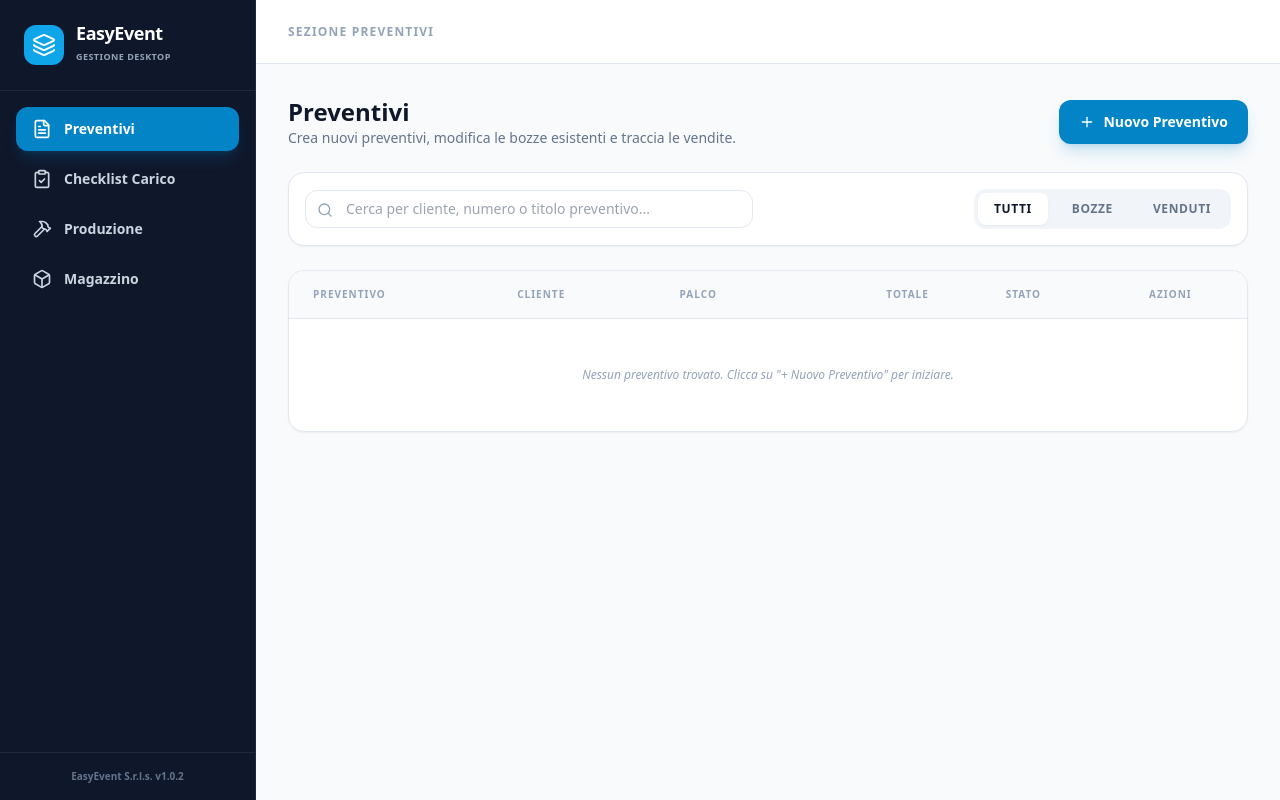
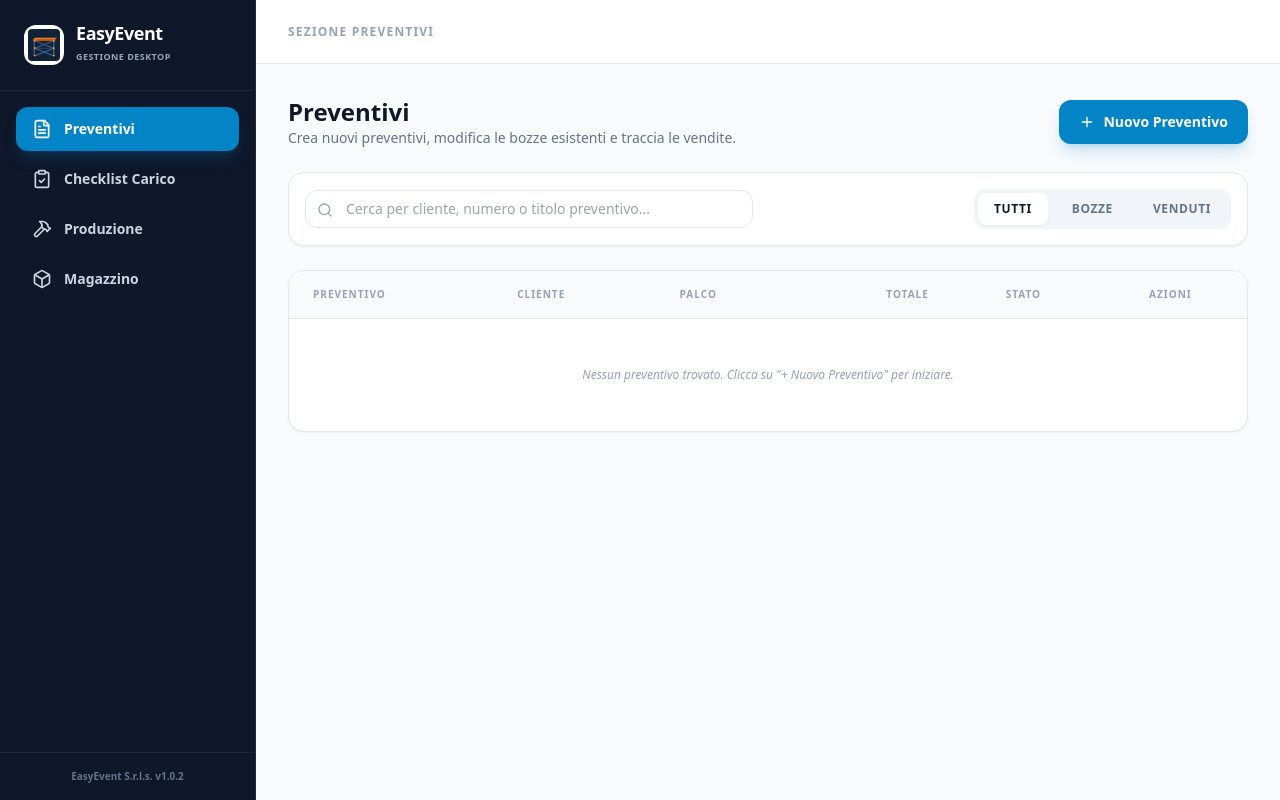
Before and after one commit to CosmoNetinfo/Creatore-preventivi-palchi, a React (Vite) app: page / in a window 1280 px wide. Built offline with nearby package versions, Linux system fonts and the light colour scheme.

Commit message:
Fix: use brand icon in sidebar header and bump version to 1.1.4

```diff
--- a/package.json
+++ b/package.json
@@ -1,7 +1,7 @@
 {
   "name": "easyevent-desktop",
   "private": true,
-  "version": "1.1.3",
+  "version": "1.1.4",
   "type": "module",
   "scripts": {
     "dev": "vite",
--- a/src-tauri/tauri.conf.json
+++ b/src-tauri/tauri.conf.json
@@ -1,6 +1,6 @@
 {
   "productName": "EasyEvent",
-  "version": "1.1.3",
+  "version": "1.1.4",
   "identifier": "com.easyevent.desktop",
   "build": {
     "beforeDevCommand": "npm run dev",
--- a/src/App.tsx
+++ b/src/App.tsx
@@ -21,7 +21,6 @@ import {
   ArrowLeft,
   Calendar,
   User,
-  Layers,
   TrendingUp
 } from 'lucide-react';
 import { DatabaseService } from './services/database';
@@ -182,8 +181,8 @@ const App: React.FC = () => {
       <aside className="w-64 bg-slate-900 text-slate-300 flex flex-col shrink-0 border-r border-slate-800 print:hidden">
         {/* Logo / Header */}
         <div className="p-6 border-b border-slate-800 flex items-center gap-3">
-          <div className="bg-brand-500 p-2 rounded-xl text-white">
-            <Layers className="h-6 w-6" />
+          <div className="p-1 rounded-xl bg-white flex items-center justify-center">
+            <img src="/brand/easyevent_icon.svg" alt="EasyEvent" className="h-8 w-8 object-contain" />
           </div>
           <div>
             <h1 className="font-black text-lg text-white leading-none tracking-tight">EasyEvent</h1>
```
